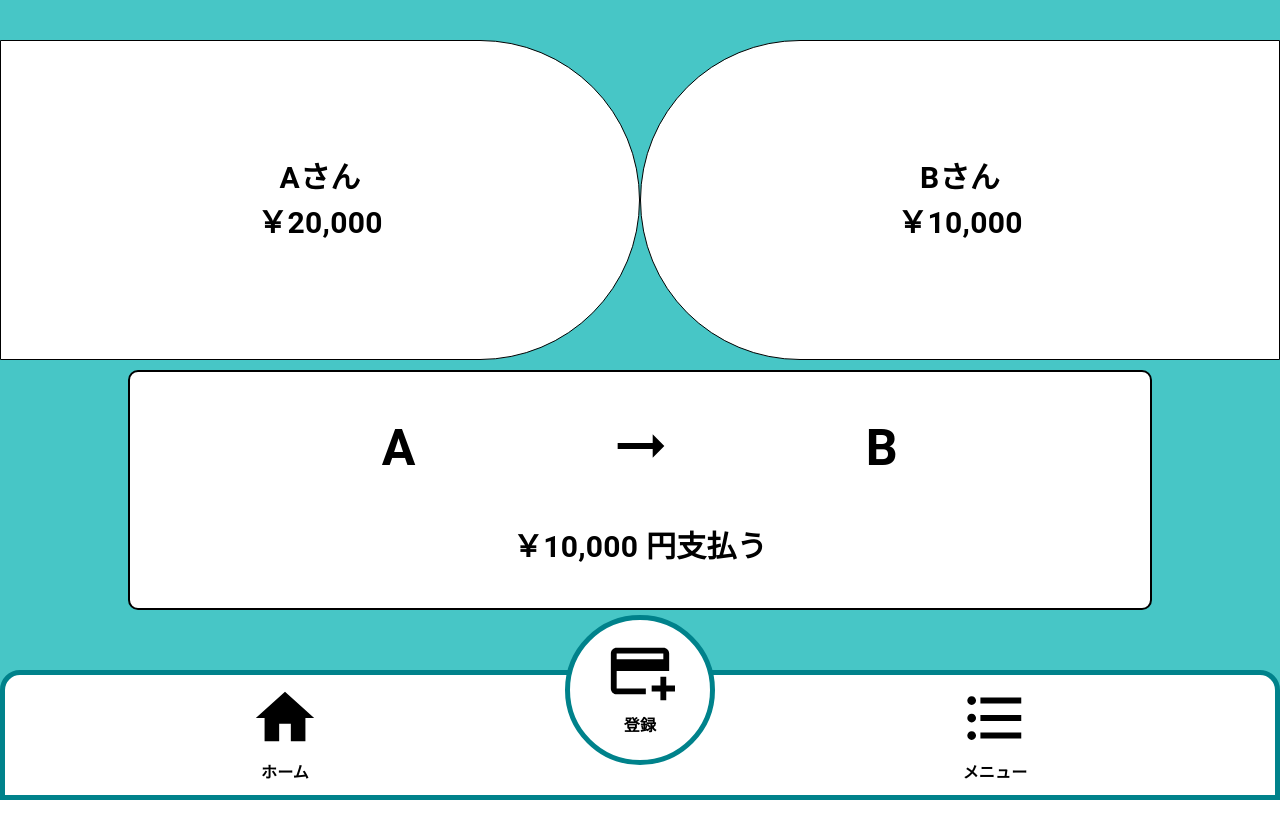
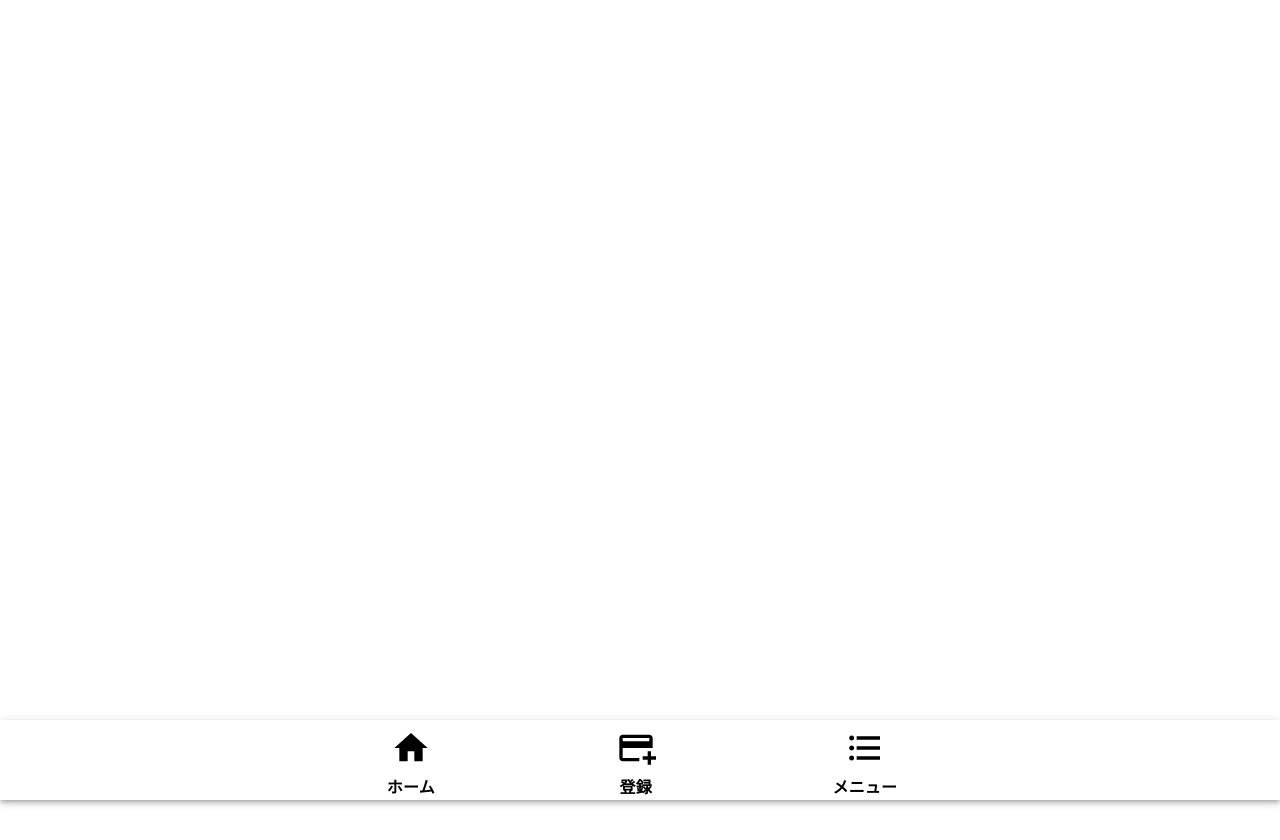
Before and after one commit to kinakomoch7/duplo, a React (Vite) app: page / in a window 1280 px wide. Built offline with nearby package versions, Linux system fonts and the light colour scheme.

Commit message:
[fix]footerの変更

```diff
--- a/src/Pages/Home/HomePage/Home.tsx
+++ b/src/Pages/Home/HomePage/Home.tsx
@@ -7,10 +7,10 @@ export const Home = () => {
 
   return (
     <div css={styles.container}>
-      <EachPay />
+      {/* <EachPay />
       <div css={styles.differenceBox}>
         <DifferencePay />
-      </div>
+      </div> */}
     </div>
   );
 };
--- a/src/common/Footer/Footer.tsx
+++ b/src/common/Footer/Footer.tsx
@@ -5,10 +5,12 @@ import { HOME_PATH, MENU_PATH, REGISTER_PATH } from "../../constants/path";
 import { useNavigate } from "react-router-dom";
 import { NIconButton } from "../NIconButton";
 import { NIconButtonProps } from "../../types/IconButtonProps";
-import { NBox } from "../NBox";
-import { NBoxProps } from "./style";
 import { HOME, MENU, REGISTER } from '../../constants/Footer';
-import { BLACK } from '../style';
+import { WHITE } from '../style';
+import AppBar from '@mui/material/AppBar';
+import Container from '@mui/material/Container';
+import { FooterIconStyle, footerTypoStyle } from './style';
+
 
 export const Footer = () => {
 
@@ -18,64 +20,50 @@ export const Footer = () => {
     navigate(path)
   }
 
+
   const IconPropsLists:NIconButtonProps[] = [
   {
     ButtonProps:{
       onClick: ()=>eventHandler(HOME_PATH),
     },
-    Icon:<HomeIcon sx={{ width:70, height:70, color:BLACK }} />,
+    Icon:<HomeIcon sx={FooterIconStyle} />,
     TypoProps:{
       children: HOME,
-      sx:{
-        color:BLACK,
-        textAlign:'center',
-        fontWeight: 'bold'
-      }
+      ...footerTypoStyle
     }
   },
   {
     ButtonProps:{
-      sx:{
-        marginTop:1
-      },
       onClick: ()=>eventHandler(REGISTER_PATH)
     },
-    Icon:<AddCardIcon sx={{ width:70, height:70, color:BLACK }} />,
+    Icon:<AddCardIcon sx={FooterIconStyle} />,
     TypoProps:{
       children:REGISTER,
-      sx:{
-        color:BLACK,
-        textAlign:'center',
-        fontWeight:'bold'
-      }
+      ...footerTypoStyle
     }
   },
   {
     ButtonProps:{
       onClick: ()=>eventHandler(MENU_PATH)
     },
-    Icon:<FormatListBulletedIcon sx={{ width:70, height:70, color:BLACK }} />,
+    Icon:<FormatListBulletedIcon sx={FooterIconStyle} />,
     TypoProps:{
       children:MENU,
-      sx:{
-        color:BLACK,
-        textAlign:'center',
-        fontWeight:'bold'
-      }
+      ...footerTypoStyle
     }
   }]
 
 
 
   return (
-    <div style={{ width:'100%' , position:'absolute', bottom:0 }}>
-      <NBox {...NBoxProps[0]} >
-        <div style={{ display:'flex', flexDirection:'row', justifyContent:'space-evenly' }} >
-          <NBox ><NIconButton {...IconPropsLists[0]} /></NBox>
-          <NBox {...NBoxProps[1]} ><NIconButton {...IconPropsLists[1]} /></NBox>
-          <NBox ><NIconButton {...IconPropsLists[2]} /></NBox>
-        </div>
-      </NBox>
-    </div>
+    <AppBar component='footer' position='static' sx={{ backgroundColor:WHITE, position:'absolute', bottom:0 }}>
+      <Container maxWidth='md' sx={{ display: 'flex', justifyContent:'space-evenly'}}>
+          {IconPropsLists.map((item) => {
+            return (
+              <NIconButton {...item} />
+            )
+          })}
+      </Container>
+    </AppBar>
   );
 };
--- a/src/common/Footer/style.tsx
+++ b/src/common/Footer/style.tsx
@@ -1,43 +1,17 @@
-import { css } from "@emotion/react";
-import { DEEP_GREEN, WHITE } from "../style";
-import { BoxProps } from "@mui/material";
+import { TypographyProps } from '@mui/material/Typography';
+import { CSSProperties } from 'react';
+import { BLACK } from '../style';
 
+const FOTTER_ICON_SIZE = 40;
 
-export const styles = {
-  container:css({
-    width:'100%',
-    position:"absolute",
-    bottom:0
-  }),
-  list:css({
-    display:"flex",
-    flexDirection:'row'
-  })
+export const FooterIconStyle: CSSProperties = {
+  width: FOTTER_ICON_SIZE,
+  height:FOTTER_ICON_SIZE,
+  color: BLACK
 }
 
-export const NBoxProps:BoxProps[] = [
-  {
-    sx:{
-      width:'100%',
-      height:130,
-      backgroundColor:WHITE,
-      borderTopLeftRadius:20,
-      borderTopRightRadius:20,
-      borderWidth:5,
-      borderColor:DEEP_GREEN,
-      borderStyle:'solid'
-    }
-  },
-  {
-    sx:{
-      width:150,
-      height:150,
-      bottom:60,
-      position:"relative",
-      borderStyle:'solid',
-      borderWidth:5,
-      borderRadius:'50%',
-      borderColor:DEEP_GREEN,
-      backgroundColor:WHITE,
-    }
-  }]
+export const footerTypoStyle: TypographyProps = {
+  color: BLACK,
+  align: 'center',
+  fontWeight: 'bold'
+}
--- a/src/common/NBox.tsx
+++ b/src/common/NBox.tsx
@@ -1,4 +1,4 @@
-import { Box, BoxProps } from "@mui/material"
+import Box, { BoxProps } from "@mui/material/Box"
 
 export const NBox = (props:BoxProps) => {
   return <Box {...props} />
--- a/src/common/NButton.tsx
+++ b/src/common/NButton.tsx
@@ -1,4 +1,4 @@
-import { Button, ButtonProps } from "@mui/material"
+import Button, { ButtonProps } from "@mui/material/Button"
 
 export const NButton = (props:ButtonProps) => {
   return <Button {...props} />
--- a/src/common/NIconButton.tsx
+++ b/src/common/NIconButton.tsx
@@ -1,4 +1,5 @@
-import { IconButton, Typography } from "@mui/material"
+import IconButton from "@mui/material/IconButton"
+import Typography from "@mui/material/Typography";
 import { NIconButtonProps } from "../types/IconButtonProps"
 
 
--- a/src/common/NTypo.tsx
+++ b/src/common/NTypo.tsx
@@ -1,4 +1,4 @@
-import { Typography, TypographyProps } from "@mui/material"
+import Typography, {TypographyProps} from "@mui/material/Typography"
 import { commonTextStyle } from "./style"
 
 export const NTypo = (props: TypographyProps) => {
--- a/src/main.tsx
+++ b/src/main.tsx
@@ -8,13 +8,13 @@ import { NotFound } from './Pages/NotFound/NotFound';
 import { Menu } from './Pages/Menu/Menu';
 import { HOME_PATH, MENU_PATH, REGISTER_PATH } from './constants/path';
 import { Footer } from './common/Footer/Footer';
-import { MINT_GREEN } from './common/style';
+import { MINT_GREEN, WHITE } from './common/style';
 import { NBox } from './common/NBox';
 
 ReactDOM.createRoot(document.getElementById('root')!).render(
   <React.StrictMode>
     <BrowserRouter>
-      <div style={{backgroundColor:MINT_GREEN, height:'100vh', width:'100%'}}>
+      <div style={{backgroundColor:WHITE, height:'100vh', width:'100%'}}>
         <NBox style={{ width:'100%', height:'5vh' }} />
         <Routes >
           <Route path={HOME_PATH} element={ <Home /> } />
```
